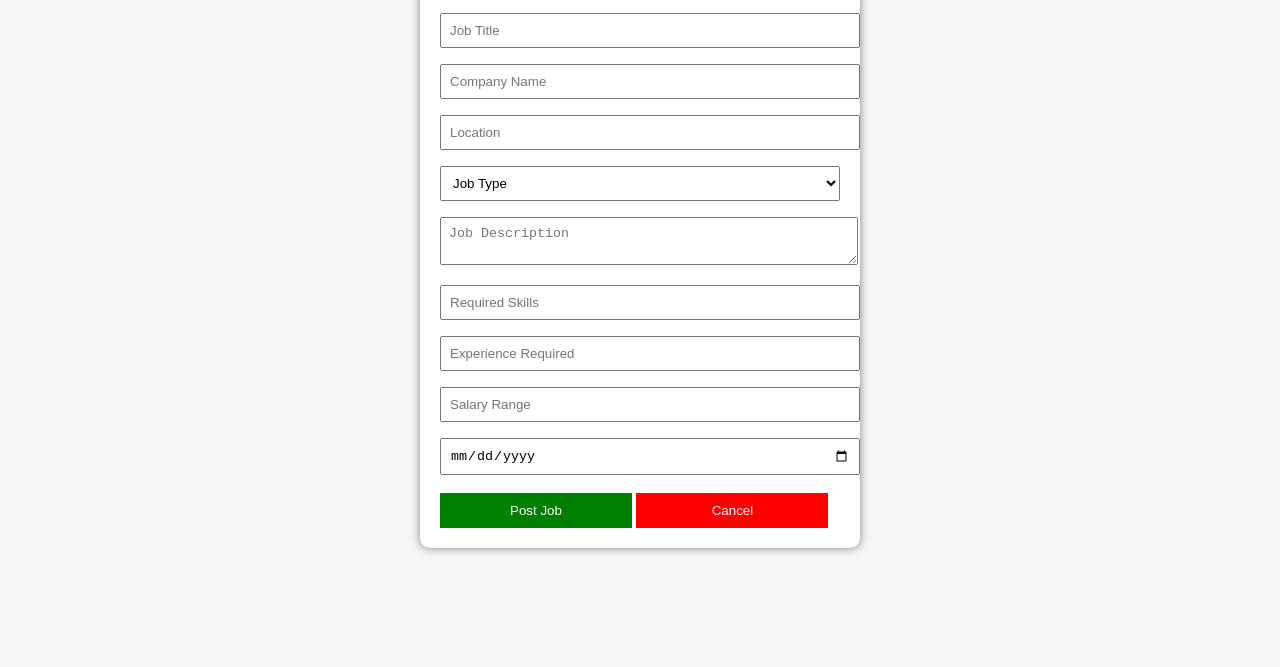
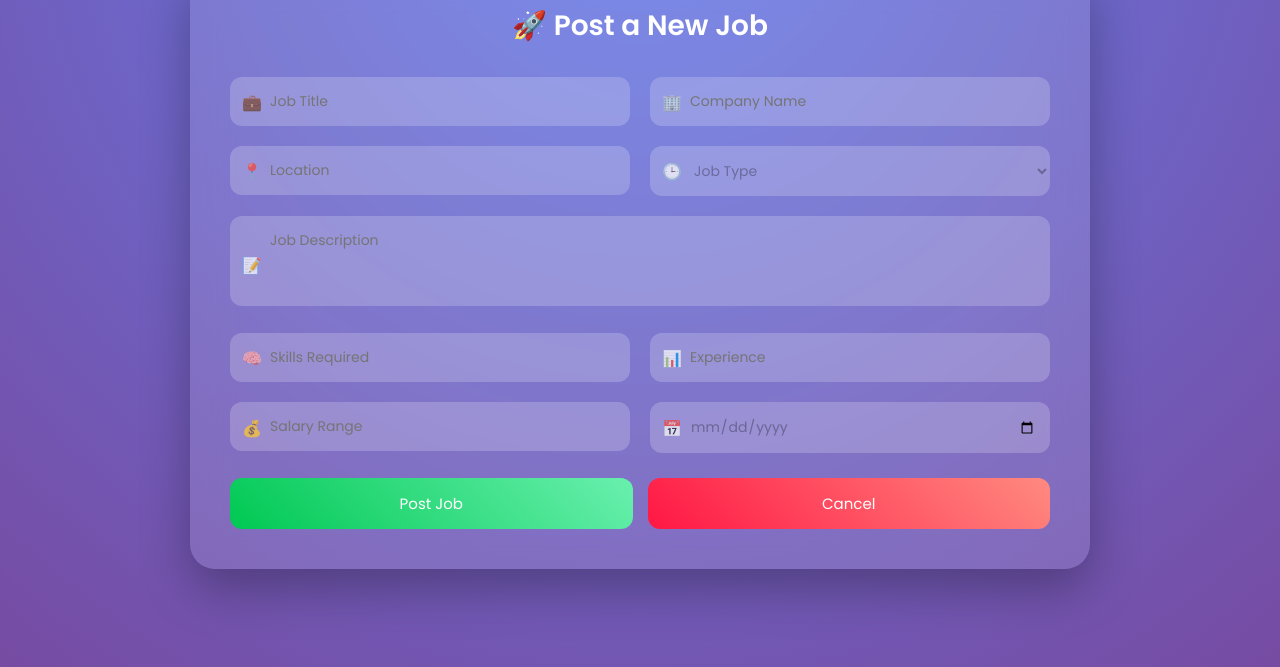
Before and after one commit to ANOOP-sharma21/smart-recruiter-system, a plain HTML site: page frontend/jobposting.html in a window 1280 px wide. Shown: the part 133-800 px from the top of the page. Drawn offline with Linux system fonts and the light colour scheme.

Commit message:
Update jobposting.html

```diff
--- a/frontend/jobposting.html
+++ b/frontend/jobposting.html
@@ -1,39 +1,162 @@
 <!DOCTYPE html>
-<html>
+<html lang="en">
 <head>
-  <title>Post a Job</title>
+<meta charset="UTF-8">
+<title>Post Job - Premium UI</title>
+
+<link href="https://fonts.googleapis.com/css2?family=Poppins:wght@300;400;600&display=swap" rel="stylesheet">
+
 <style>
+* {
+  margin: 0;
+  padding: 0;
+  box-sizing: border-box;
+  font-family: 'Poppins', sans-serif;
+}
+
 body {
-      font-family: Arial;
-      background-color: #f4f6f8;
+  height: 100vh;
+  background: radial-gradient(circle at top, #667eea, #764ba2);
+  display: flex;
+  justify-content: center;
+  align-items: center;
 }
+
+/* Card */
 .container {
-      width: 400px;
-      margin: auto;
-      background: white;
-      padding: 20px;
-      border-radius: 10px;
-      margin-top: 50px;
-      box-shadow: 0 0 10px gray;
+  width: 90%;
+  max-width: 900px;
+  background: rgba(255,255,255,0.12);
+  backdrop-filter: blur(20px);
+  border-radius: 25px;
+  padding: 40px;
+  box-shadow: 0 20px 50px rgba(0,0,0,0.3);
+  color: white;
+  animation: fadeIn 0.8s ease;
 }
-    input, textarea, select {
+
+/* Title */
+.container h2 {
+  text-align: center;
+  margin-bottom: 30px;
+  font-size: 28px;
+}
+
+/* Grid Layout */
+.form-grid {
+  display: grid;
+  grid-template-columns: 1fr 1fr;
+  gap: 20px;
+}
+
+.full {
+  grid-column: span 2;
+}
+
+/* Input Box */
+.input-box {
+  position: relative;
+}
+
+.input-box input,
+.input-box textarea,
+.input-box select {
   width: 100%;
-      padding: 8px;
-      margin: 8px 0;
+  padding: 14px 14px 14px 40px;
+  border: none;
+  border-radius: 12px;
+  outline: none;
+  background: rgba(255,255,255,0.2);
+  color: rgba(0,0,0,0.3);
+  font-size: 14px;
 }
+
+/* Icons */
+.input-box i {
+  position: absolute;
+  top: 50%;
+  left: 12px;
+  transform: translateY(-50%);
+  font-style: normal;
+  opacity: 0.7;
+}
+
+/* Focus */
+.input-box input:focus,
+.input-box textarea:focus,
+.input-box select:focus {
+  background: rgba(255,255,255,0.3);
+  color: blue
+}
+
+/* Textarea */
+textarea {
+  height: 90px;
+  resize: none;
+}
+
+/* Buttons */
+.btn-group {
+  display: flex;
+  gap: 15px;
+  margin-top: 25px;
+}
+
 button {
-      width: 48%;
-      padding: 10px;
-      margin-top: 10px;
+  flex: 1;
+  padding: 14px;
   border: none;
+  border-radius: 12px;
+  font-size: 15px;
   color: white;
   cursor: pointer;
+  transition: 0.3s;
 }
+
 .post-btn {
-      background-color: green;
+  background: linear-gradient(45deg, #00c853, #69f0ae);
 }
+
 .cancel-btn {
-      background-color: red;
+  background: linear-gradient(45deg, #ff1744, #ff8a80);
+}
+
+button:hover {
+  transform: translateY(-2px) scale(1.03);
+}
+
+/* Toast */
+.toast {
+  position: fixed;
+  bottom: 25px;
+  right: 25px;
+  background: #00c853;
+  padding: 14px 20px;
+  border-radius: 10px;
+  display: none;
+  color: white;
+}
+
+/* Animation */
+@keyframes fadeIn {
+  from {
+    opacity: 0;
+    transform: translateY(40px);
+  }
+  to {
+    opacity: 1;
+    transform: translateY(0);
+  }
+}
+
+/* Responsive */
+@media(max-width: 700px) {
+  .form-grid {
+    grid-template-columns: 1fr;
+  }
+  .full {
+    grid-column: span 1;
+  }
 }
 </style>
 </head>
@@ -41,30 +164,104 @@
 <body>
 
 <div class="container">
-  <h2>Post a Job</h2>
+  <h2>🚀 Post a New Job</h2>
 
-  <input type="text" placeholder="Job Title">
-  <input type="text" placeholder="Company Name">
-  <input type="text" placeholder="Location">
+  <div class="form-grid">
 
-  <select>
-    <option>Job Type</option>
+    <div class="input-box">
+      <i>💼</i>
+      <input type="text" id="title" placeholder="Job Title">
+    </div>
+
+    <div class="input-box">
+      <i>🏢</i>
+      <input type="text" id="company" placeholder="Company Name">
+    </div>
+
+    <div class="input-box">
+      <i>📍</i>
+      <input type="text" id="location" placeholder="Location">
+    </div>
+
+    <div class="input-box">
+      <i>🕒</i>
+      <select id="type">
+        <option value="">Job Type</option>
         <option>Full-Time</option>
         <option>Internship</option>
         <option>Remote</option>
       </select>
+    </div>
 
-  <textarea placeholder="Job Description"></textarea>
-  <input type="text" placeholder="Required Skills">
-  <input type="text" placeholder="Experience Required">
+    <div class="input-box full">
+      <i>📝</i>
+      <textarea id="desc" placeholder="Job Description"></textarea>
+    </div>
 
-  <input type="text" placeholder="Salary Range">
-  <input type="date">
+    <div class="input-box">
+      <i>🧠</i>
+      <input type="text" id="skills" placeholder="Skills Required">
+    </div>
 
-  <button class="post-btn">Post Job</button>
-  <button class="cancel-btn">Cancel</button>
+    <div class="input-box">
+      <i>📊</i>
+      <input type="text" id="exp" placeholder="Experience">
+    </div>
+
+    <div class="input-box">
+      <i>💰</i>
+      <input type="text" id="salary" placeholder="Salary Range">
+    </div>
+
+    <div class="input-box">
+      <i>📅</i>
+      <input type="date" id="date">
+    </div>
 
   </div>
 
+  <div class="btn-group">
+    <button class="post-btn" onclick="postJob()">Post Job</button>
+    <button class="cancel-btn" onclick="clearForm()">Cancel</button>
+  </div>
+
+</div>
+
+<div class="toast" id="toast"></div>
+
+<script>
+function postJob() {
+  let fields = document.querySelectorAll("input, textarea, select");
+  let valid = true;
+
+  fields.forEach(field => {
+    if (field.value === "") valid = false;
+  });
+
+  if (!valid) {
+    showToast("❌ Fill all fields", "#ff1744");
+  } else {
+    showToast("✅ Job Posted Successfully", "#00c853");
+    clearForm();
+  }
+}
+
+function clearForm() {
+  document.querySelectorAll("input, textarea").forEach(el => el.value = "");
+  document.querySelector("select").value = "";
+}
+
+function showToast(message, color) {
+  let toast = document.getElementById("toast");
+  toast.innerText = message;
+  toast.style.background = color;
+  toast.style.display = "block";
+
+  setTimeout(() => {
+    toast.style.display = "none";
+  }, 3000);
+}
+</script>
+
 </body>
 </html>
```
Lines whose indentation alone changed are shown as unchanged.
